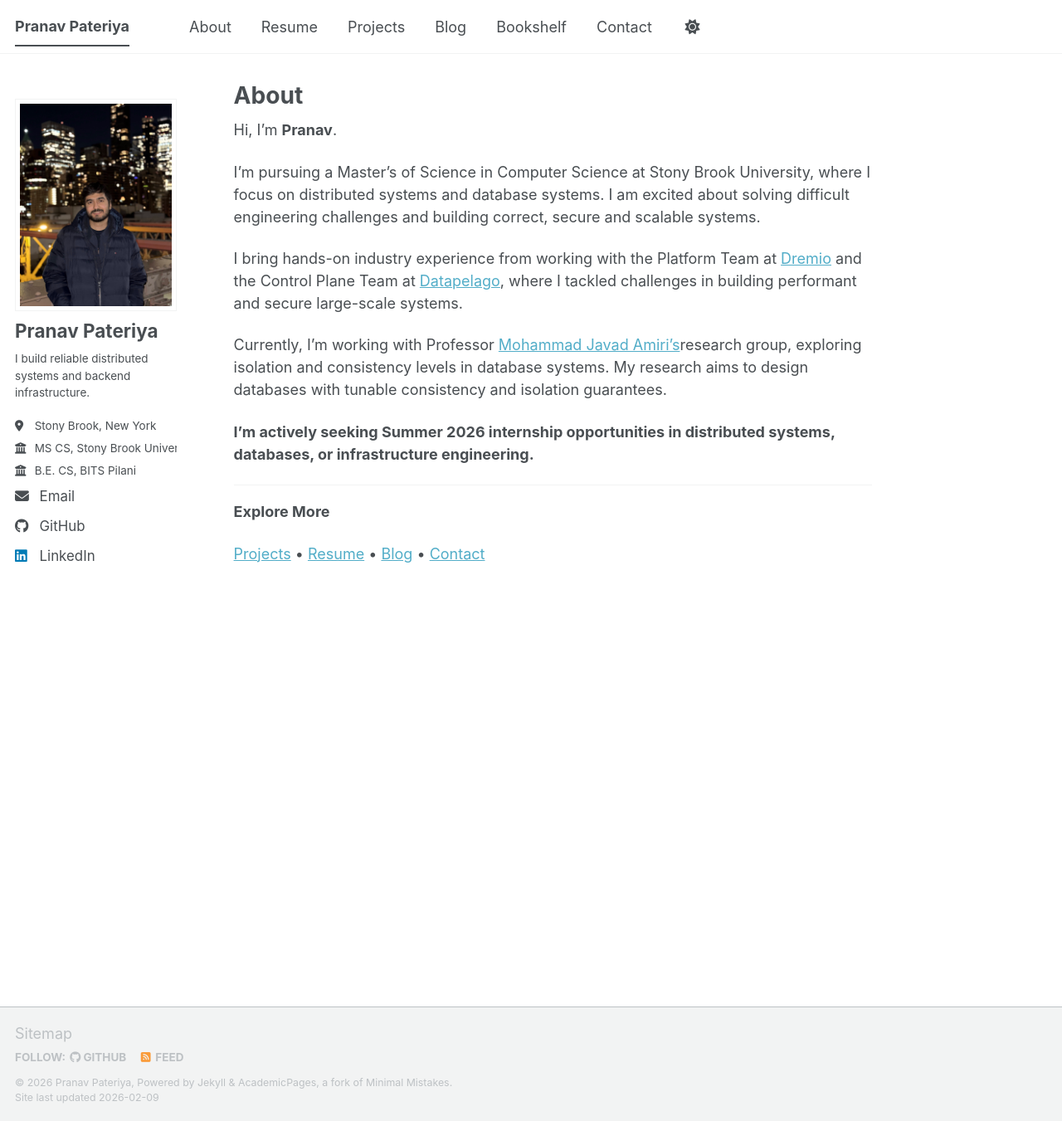
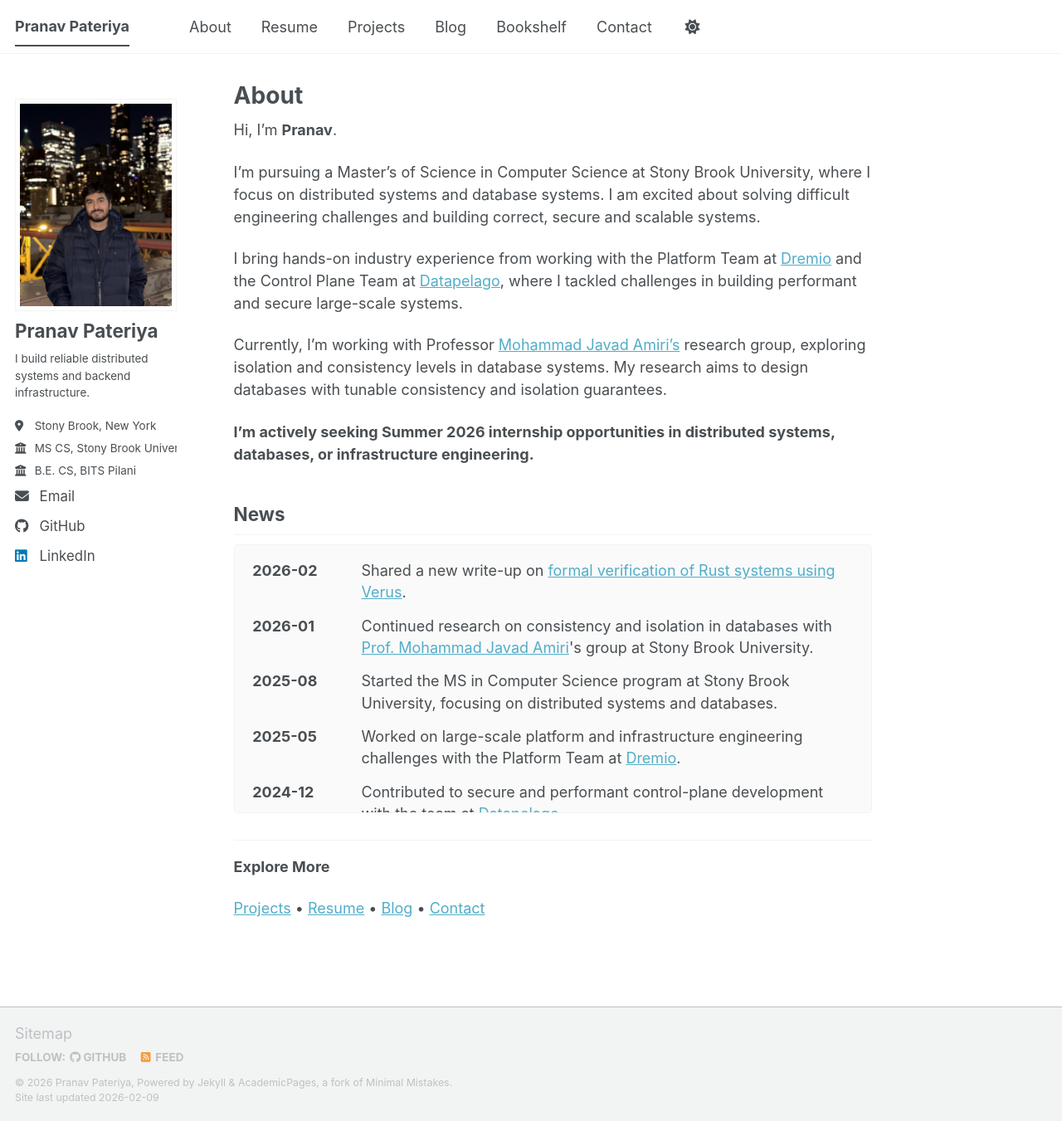
Before and after one commit to pranavp2005/pranavp2005.github.io, a Jekyll site: the page built from _pages/about.md, in a window 1280 px wide and 1351 px high. Shown: the whole window at 83% size. Built offline with Jekyll 4.4.1, drawn with Linux system fonts in a browser that asks for light colours; a script bundle is joined from its source files by our own code; library files that are not in the unit come from our copies.

Commit message:
add news section

```diff
--- a/_pages/about.md
+++ b/_pages/about.md
@@ -10,9 +10,36 @@ I'm pursuing a Master's of Science in Computer Science at Stony Brook University
 
 I bring hands-on industry experience from working with the Platform Team at [Dremio](https://www.dremio.com/) and the Control Plane Team at [Datapelago](https://www.datapelago.ai/), where I tackled challenges in building performant and secure large-scale systems.
 
-Currently, I'm working with Professor [Mohammad Javad Amiri's](https://www3.cs.stonybrook.edu/~amiri/students.html)research group, exploring isolation and consistency levels in database systems. My research aims to design databases with tunable consistency and isolation guarantees.
+Currently, I'm working with Professor [Mohammad Javad Amiri's](https://www3.cs.stonybrook.edu/~amiri/index.html) research group, exploring isolation and consistency levels in database systems. My research aims to design databases with tunable consistency and isolation guarantees.
 
 **I'm actively seeking Summer 2026 internship opportunities in distributed systems, databases, or infrastructure engineering.**
+
+## News
+
+<div class="about-news" role="region" aria-label="Recent news and updates">
+  <ul class="about-news__list">
+    <li class="about-news__item">
+      <span class="about-news__date">2026-02</span>
+      <span>Shared a new write-up on <a href="/posts/2026/02/verus1/">formal verification of Rust systems using Verus</a>.</span>
+    </li>
+    <li class="about-news__item">
+      <span class="about-news__date">2026-01</span>
+      <span>Continued research on consistency and isolation in databases with <a href="https://www3.cs.stonybrook.edu/~amiri/index.html">Prof. Mohammad Javad Amiri</a>'s group at Stony Brook University.</span>
+    </li>
+    <li class="about-news__item">
+      <span class="about-news__date">2025-08</span>
+      <span>Started the MS in Computer Science program at Stony Brook University, focusing on distributed systems and databases.</span>
+    </li>
+    <li class="about-news__item">
+      <span class="about-news__date">2025-05</span>
+      <span>Worked on large-scale platform and infrastructure engineering challenges with the Platform Team at <a href="https://www.dremio.com/">Dremio</a>.</span>
+    </li>
+    <li class="about-news__item">
+      <span class="about-news__date">2024-12</span>
+      <span>Contributed to secure and performant control-plane development with the team at <a href="https://www.datapelago.ai/">Datapelago</a>.</span>
+    </li>
+  </ul>
+</div>
 
 ---
 
--- a/_sass/layout/_page.scss
+++ b/_sass/layout/_page.scss
@@ -246,6 +246,62 @@
 
 .resume__toc-list a:hover {
   text-decoration: underline;
+}
+
+/* About page: scrollable news panel */
+.about-news {
+  max-height: 18rem;
+  overflow-y: auto;
+  margin: 0.5rem 0 1.75rem;
+  padding: 1rem 1.2rem;
+  border: 1px solid var(--global-border-color);
+  border-radius: $border-radius;
+  background: var(--global-code-background-color);
+  scrollbar-width: thin;
+  scrollbar-color: var(--global-text-color-light) transparent;
+}
+
+.about-news::-webkit-scrollbar {
+  width: 10px;
+}
+
+.about-news::-webkit-scrollbar-thumb {
+  background: var(--global-text-color-light);
+  border-radius: 999px;
+}
+
+.about-news::-webkit-scrollbar-track {
+  background: transparent;
+}
+
+.about-news__list {
+  margin: 0;
+  padding: 0;
+  list-style: none;
+}
+
+.about-news__item {
+  display: grid;
+  grid-template-columns: 6.5rem minmax(0, 1fr);
+  column-gap: 0.8rem;
+  margin-bottom: 0.8rem;
+  line-height: 1.45;
+}
+
+.about-news__item:last-child {
+  margin-bottom: 0;
+}
+
+.about-news__date {
+  font-family: $sans-serif;
+  font-weight: 700;
+}
+
+@include breakpoint(max-width $small) {
+  .about-news__item {
+    grid-template-columns: 1fr;
+    row-gap: 0.15rem;
+  }
 }
 
 /*
```
